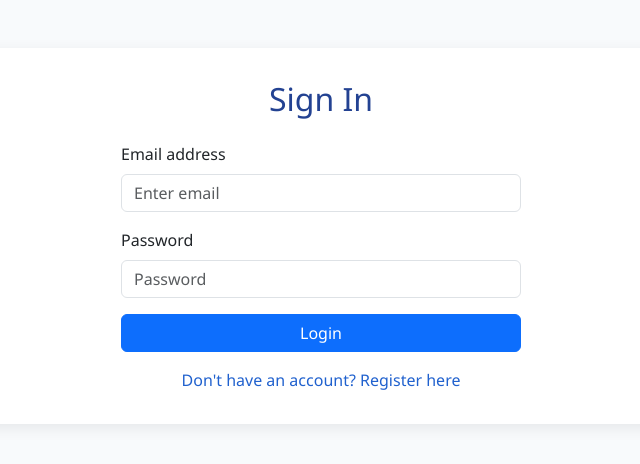
After one commit to SunishchitG/Distributed-file-storage-service, a FastAPI app: page /login in a window 1280 px wide. The commit adds this page. Shown: the top 464 px of the page, without its empty margins (319-959 px from the left). Run offline with FastAPI, Linux system fonts and the light colour scheme.

Commit message:
Some changes

```diff
--- a/main.py
+++ b/main.py
@@ -1,101 +1,136 @@
-from fastapi import FastAPI, Request, Form, Depends, status, UploadFile, Response
+import os
+from fastapi import FastAPI, Request, Form, UploadFile, Depends, Response
 from fastapi.responses import HTMLResponse, RedirectResponse
 from fastapi.templating import Jinja2Templates
 from fastapi.staticfiles import StaticFiles
 from starlette.middleware.sessions import SessionMiddleware
 from sqlalchemy.orm import Session
-from auth import authenticate_user
-from db import File, User, SessionLocal  # No get_db here; we define it below
-from storage import download_file_obj, upload_file_obj
-import os
 
-# --- App Setup ---
+from db import init_db, SessionLocal, User, File
+from storage import upload_file_obj, download_file_obj
+from auth import create_user, authenticate_user, get_db, get_logged_in_user
+
 app = FastAPI()
-app.add_middleware(SessionMiddleware, secret_key="a-strong-secret")
+app.add_middleware(SessionMiddleware, secret_key="supersecret-session-key")
 templates = Jinja2Templates(directory="templates")
 app.mount("/static", StaticFiles(directory="static"), name="static")
 
-# --- Database Dependency ---
-def get_db():
-    db = SessionLocal()
-    try:
-        yield db
-    finally:
-        db.close()
+init_db()
 
-# --- Get logged in user from session ---
-def get_logged_in_user(request: Request, db=Depends(get_db)):
-    username = request.session.get("user")
-    if not username:
-        return None
-    user = db.query(User).filter_by(username=username).first()
-    return user
-
-# --- Home Page ---
 @app.get("/", response_class=HTMLResponse)
 def home(request: Request, db: Session = Depends(get_db)):
     user = get_logged_in_user(request, db)
     if not user:
         return RedirectResponse("/login", status_code=303)
-    files = db.query(File).filter_by(user_id=user.id).all()
-    return templates.TemplateResponse("index.html", {"request": request, "user": user, "files": files})
+    if user.is_admin or user.role == "admin":
+        return RedirectResponse("/admin", status_code=303)
+    return RedirectResponse("/user", status_code=303)
 
-# --- Login Page ---
 @app.get("/login", response_class=HTMLResponse)
-def login_form(request: Request):
+def get_login(request: Request):
     return templates.TemplateResponse("login.html", {"request": request})
 
 @app.post("/login", response_class=HTMLResponse)
-def login_submit(request: Request, db: Session = Depends(get_db), username: str = Form(...), password: str = Form(...)):
-    user = authenticate_user(db, username, password)
+def post_login(request: Request, db: Session = Depends(get_db),
+               email: str = Form(...), password: str = Form(...)):
+    user = authenticate_user(db, email, password)
     if not user:
+        existing = db.query(User).filter(User.email == email).first()
+        if not existing:
+            return RedirectResponse(f"/register?prefill_email={email}", status_code=303)
         return templates.TemplateResponse("login.html", {"request": request, "error": "Invalid credentials"})
-    request.session["user"] = username
+    request.session["user_email"] = user.email
     return RedirectResponse("/", status_code=303)
 
-# --- Logout ---
+@app.get("/register", response_class=HTMLResponse)
+def get_register(request: Request, prefill_email: str = ""):
+    return templates.TemplateResponse("register.html", {"request": request, "prefill_email": prefill_email})
+
+@app.post("/register", response_class=HTMLResponse)
+def post_register(request: Request, db: Session = Depends(get_db),
+                  username: str = Form(...), email: str = Form(...), password: str = Form(...)):
+    if db.query(User).filter((User.email == email) | (User.username == username)).first():
+        return templates.TemplateResponse("register.html", {"request": request, "error": "Email or username already in use!", "prefill_email": email})
+    user = create_user(db, username=username, email=email, password=password, role="user")
+    request.session["user_email"] = user.email
+    return RedirectResponse("/", status_code=303)
+
 @app.post("/logout")
 def logout(request: Request):
     request.session.clear()
     return RedirectResponse("/login", status_code=303)
 
-# --- Upload File ---
+# User Dashboard
+@app.get("/user", response_class=HTMLResponse)
+def user_panel(request: Request, db: Session = Depends(get_db)):
+    user = get_logged_in_user(request, db)
+    if not user or user.is_admin or user.role == "admin":
+        return RedirectResponse("/login", status_code=303)
+    files = db.query(File).filter_by(user_id=user.id).all()
+    return templates.TemplateResponse("user_panel.html", {"request": request, "user": user, "files": files})
+
 @app.post("/upload/", response_class=HTMLResponse)
-def web_upload(request: Request, file: UploadFile = UploadFile(...), db: Session = Depends(get_db)):
+def upload(request: Request, db: Session = Depends(get_db), file: UploadFile = UploadFile(...)):
     user = get_logged_in_user(request, db)
     if not user:
         return RedirectResponse("/login", status_code=303)
 
+    storage_path = f"{user.id}/{file.filename}-{os.urandom(8).hex()}"
+
     try:
-        storage_path = f"{user.id}/{file.filename}-{os.urandom(8).hex()}"
-        upload_file_obj(file.file, storage_path)
+        # ✅ Read content once
+        file_bytes = file.file.read()
+        size = len(file_bytes)
+
+        # ✅ Upload using in-memory bytes
+        from io import BytesIO
+        upload_file_obj(BytesIO(file_bytes), storage_path)
+
+        # ✅ Store metadata
         meta = File(
             filename=file.filename,
             user_id=user.id,
             storage_path=storage_path,
-            size=file.size or 0
+            size=size
         )
         db.add(meta)
         db.commit()
+        db.refresh(meta)
+
     except Exception as e:
         files = db.query(File).filter_by(user_id=user.id).all()
-        return templates.TemplateResponse("index.html", {
-            "request": request, "user": user, "files": files,
+        return templates.TemplateResponse("user_panel.html", {
+            "request": request,
+            "user": user,
+            "files": files,
             "upload_error": f"Upload failed: {e}"
         })
 
-    return RedirectResponse("/", status_code=303)
+    return RedirectResponse("/user", status_code=303)
 
-# --- Download File ---
 @app.get("/download/{file_id}")
-def web_download(file_id: int, request: Request, db: Session = Depends(get_db)):
+def download_file(file_id: int, request: Request, db: Session = Depends(get_db)):
     user = get_logged_in_user(request, db)
-    if not user:
+    meta = db.query(File).filter_by(id=file_id).first()
+    if not meta:
+        return HTMLResponse("File does not exist", status_code=404)
+    if user is None or (meta.user_id != user.id and not (user.is_admin or user.role == "admin")):
+        return HTMLResponse("Unauthorized", status_code=403)
+    content = download_file_obj(meta.storage_path)
+    return Response(content, media_type="application/octet-stream",
+                    headers={"Content-Disposition": f"attachment; filename={meta.filename}"})
+
+# Admin Dashboard
+@app.get("/admin", response_class=HTMLResponse)
+def admin_panel(request: Request, db: Session = Depends(get_db)):
+    user = get_logged_in_user(request, db)
+    if not user or not (user.is_admin or user.role == "admin"):
         return RedirectResponse("/login", status_code=303)
-    meta = db.query(File).filter_by(id=file_id).first()
-    if not meta or meta.user_id != user.id:
-        return RedirectResponse("/", status_code=303)
-    content = download_file_obj(meta.storage_path)
-    return Response(content, media_type="application/octet-stream", headers={
-        "Content-Disposition": f"attachment; filename={meta.filename}"
+    files = db.query(File).all()
+    users = db.query(User).all()
+    return templates.TemplateResponse("admin_panel.html", {
+        "request": request,
+        "user": user,
+        "files": files,
+        "users": users
     })
--- a/static/db.py
+++ b/static/db.py
@@ -1,3 +1,6 @@
+from db import SessionLocal
+
+
 def get_db():
     db = SessionLocal()
     try:
--- a/static/style.css
+++ b/static/style.css
@@ -3,51 +3,27 @@ body {
     font-family: 'Segoe UI', Verdana, Arial, sans-serif;
 }
 .container {
-    max-width: 600px;
-    margin: 40px auto 0 auto;
-    background: #fff;
+    max-width: 700px;
+    margin-top: 40px;
+    background: white;
     border-radius: 8px;
-    box-shadow: 0 4px 16px rgba(0,0,0,0.07);
+    box-shadow: 0 4px 15px rgba(0, 0, 0, 0.08);
     padding: 2rem 2.5rem;
 }
-h1, h2 {
+h1, h3, h2 {
     color: #234292;
-}
-ul {
-    padding-left: 20px;
 }
 a {
     color: #2061ce;
+    text-decoration: none;
 }
-form {
-    margin-bottom: 1rem;
+a:hover {
+    text-decoration: underline;
+}
+ul.list-group {
+    max-height: 350px;
+    overflow-y: auto;
 }
 button, input[type="submit"] {
-    background: #2563eb;
-    color: white;
-    border: none;
-    border-radius: 4px;
-    padding: 0.5rem 1rem;
-    transition: background 0.15s;
+    transition: background-color 0.2s ease;
 }
-button:hover, input[type="submit"]:hover {
-    background: #1d4ed8;
-}
-input[type="file"], input[type="text"], input[type="password"] {
-    background: #f3f4f6;
-    border: 1px solid #e5e7eb;
-    padding: 0.5rem;
-    border-radius: 4px;
-    width: 100%;
-    margin-bottom: 0.5rem;
-}
-div.upload-feedback {
-    margin-top: 8px;
-    font-weight: bold;
-}
-.logout-btn {
-    background: #f87171;
-}
-.logout-btn:hover {
-    background: #ef4444;
-}
--- a/storage.py
+++ b/storage.py
@@ -1,14 +1,13 @@
 import boto3
-from uuid import uuid4
 import os
 
-# Configure local Minio or AWS S3 appropriately
 S3_BUCKET = "files"
 S3_ENDPOINT = os.environ.get("S3_ENDPOINT", "http://localhost:9000")
 S3_ACCESS_KEY = os.environ.get("S3_KEY", "minioadmin")
 S3_SECRET_KEY = os.environ.get("S3_SECRET", "minioadmin")
 
-s3 = boto3.client('s3',
+s3 = boto3.client(
+    "s3",
     endpoint_url=S3_ENDPOINT,
     aws_access_key_id=S3_ACCESS_KEY,
     aws_secret_access_key=S3_SECRET_KEY,
--- /dev/null
+++ b/templates/login.html
@@ -0,0 +1,30 @@
+<!DOCTYPE html>
+<html>
+<head>
+    <title>Login - Distributed Storage</title>
+    <link href="https://cdn.jsdelivr.net/npm/bootstrap@5.3.3/dist/css/bootstrap.min.css" rel="stylesheet" />
+    <link href="/static/style.css" rel="stylesheet" />
+</head>
+<body>
+<div class="container mt-5">
+    <h2 class="mb-4 text-center">Sign In</h2>
+    <form method="post" class="mx-auto" style="max-width: 400px;">
+        <div class="mb-3">
+            <label for="email" class="form-label">Email address</label>
+            <input type="email" name="email" class="form-control" placeholder="Enter email" required />
+        </div>
+        <div class="mb-3">
+            <label for="password" class="form-label">Password</label>
+            <input type="password" name="password" class="form-control" placeholder="Password" required />
+        </div>
+        <button type="submit" class="btn btn-primary w-100">Login</button>
+    </form>
+    <div class="text-center mt-3">
+        <a href="/register">Don't have an account? Register here</a>
+    </div>
+    {% if error %}
+    <div class="alert alert-danger mt-3 mx-auto" style="max-width: 400px;">{{ error }}</div>
+    {% endif %}
+</div>
+</body>
+</html>
```
Also changed, not shown: auth.py (+12 -39 lines), create_user.py (added, +27 -0 lines), db.py (+12 -27 lines), login.html (deleted, +0 -21 lines), models.py (+19 -21 lines), schemas.py (added, +25 -0 lines), templates/admin_panel.html (added, +42 -0 lines), templates/register.html (added, +34 -0 lines), templates/user_panel.html (added, +45 -0 lines), templates/index.html (renamed from index.html), test.db, 2 other files.
